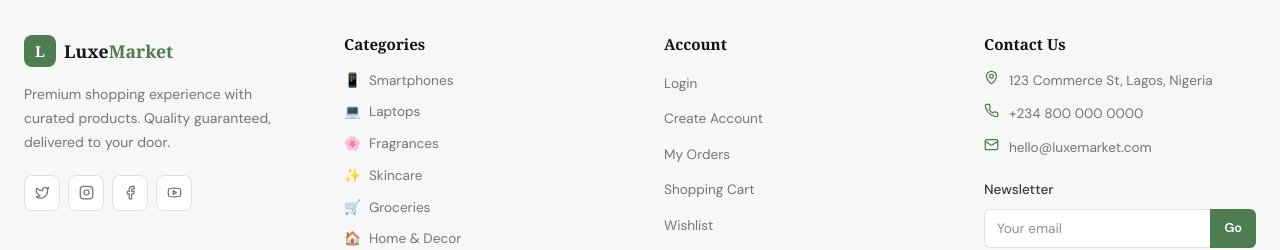
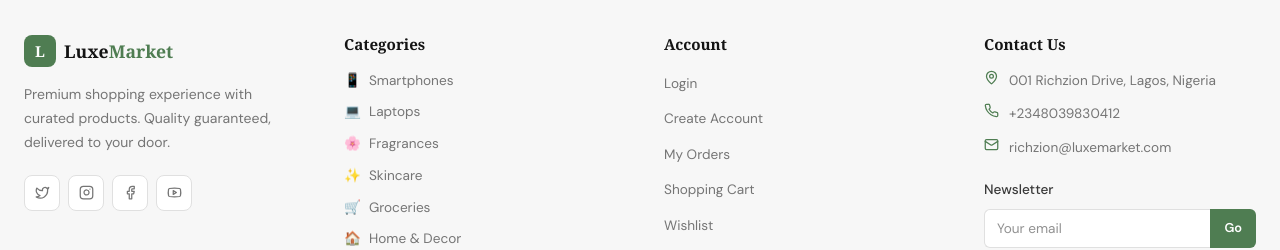
Before and after one commit to richziondey4u/luxemarket, a React (Vite) app: page / in a window 1280 px wide. Shown: the part 2107-2357 px from the top of the page. Built offline with nearby package versions, Linux system fonts and the light colour scheme; no server answers.

Commit message:
updated contact information

```diff
--- a/src/components/layout/Footer.jsx
+++ b/src/components/layout/Footer.jsx
@@ -256,7 +256,7 @@ export default function Footer() {
                       }}
                     />
                   ),
-                  text: "123 Commerce St, Lagos, Nigeria",
+                  text: "001  Richzion Drive, Lagos, Nigeria",
                 },
                 {
                   icon: (
@@ -269,7 +269,7 @@ export default function Footer() {
                       }}
                     />
                   ),
-                  text: "+234 800 000 0000",
+                  text: "+2348039830412",
                 },
                 {
                   icon: (
@@ -282,7 +282,7 @@ export default function Footer() {
                       }}
                     />
                   ),
-                  text: "hello@luxemarket.com",
+                  text: "richzion@luxemarket.com",
                 },
               ].map((item, i) => (
                 <li
```
